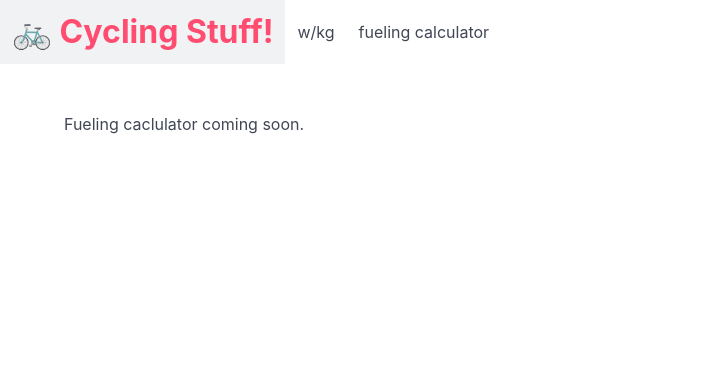
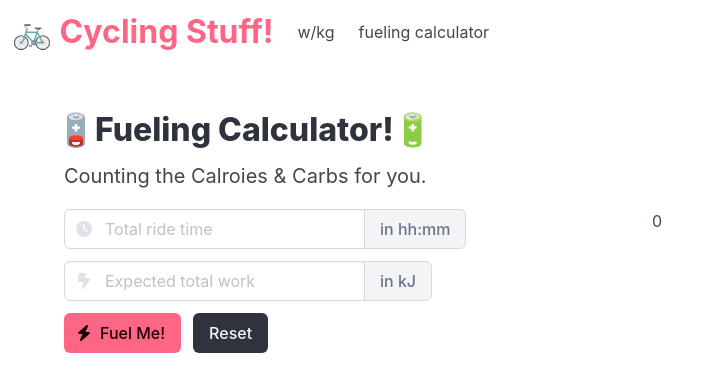
Before and after one commit to bradmontgomery/w-kg, a React (Vite) app: page /w-kg/fueling in a window 1280 px wide. Shown: the top 392 px of the page, without its empty margins (0-724 px from the left). Built offline with nearby package versions, Linux system fonts and the light colour scheme.

Commit message:
adding input & output scaffolding

```diff
--- a/src/FuelingCalculator.jsx
+++ b/src/FuelingCalculator.jsx
@@ -1,5 +1,6 @@
-import { useState } from 'react';
-
+import { useState } from "react";
+import { FontAwesomeIcon } from "@fortawesome/react-fontawesome";
+import { faClock, faBoltLightning, faBolt } from "@fortawesome/free-solid-svg-icons";
 /**
  * brand: Brand name,
  * name: product name,
@@ -8,17 +9,113 @@ import { useState } from 'react';
  * serving: Serving size (in grams)
  */
 const snacks = [
-    {brand: "Junkless ", name: "Chocolate Chip", carbs: 21, calories: 130, serving: 31},
-    {brand: "Cliff Bar", name: "White Chocolate Macadamia Nut", carbs: 42, calories: 260, serving: 68},
-    {brand: "SIS", name: "GO Isotonic Gel", carbs: 22, calories: 87, serving: 60},
-    {brand: "Larabar", name: "Lemon Bar", carbs: 24, calories: 200, serving: 45},
-]
+  { brand: "Junkless ", name: "Chocolate Chip", carbs: 21, calories: 130, serving: 31 },
+  { brand: "Cliff Bar", name: "White Chocolate Macadamia Nut", carbs: 42, calories: 260, serving: 68 },
+  { brand: "SIS", name: "GO Isotonic Gel", carbs: 22, calories: 87, serving: 60 },
+  { brand: "Larabar", name: "Lemon Bar", carbs: 24, calories: 200, serving: 45 },
+];
 
 function FuelingCalculator() {
+  const [totalCalories, setTotalCalories] = useState(0);
+  const [totalCarbs, setTotalCarbs] = useState(0);
+  const [time, setTime] = useState(0);
 
-    return (
-        <p>Fueling caclulator coming soon.</p>
-    )
+  function handleSubmit(event) {
+    event.preventDefault();
+    const formData = new FormData(event.target);
+
+    let minutes = parseInt(formData.get("ridetime").split(":")[0]) * 60;
+    minutes = minutes + parseInt(formData.get("ridetime").split(":")[1]);
+    setTime(minutes);
+
+    // assume kj == calorie
+    setTotalCalories(parseInt(formData.get("totalwork")));
+  }
+
+  function handleReset(event) {
+    event.preventDefault();
+    setTotalCalories(0);
+    setTotalCarbs(0);
+    setTime(0);
+  }
+
+  const outputTags =
+    totalCalories + totalCarbs > 0 ? (
+      <div className="field is-grouped is-grouped-multiline">
+        <div className="control">
+          <div className="tags has-addons is-large">
+            <span className="tag is-warning">{totalCalories}</span>
+            <span className="tag is-dark">calories</span>
+          </div>
+        </div>
+        <div className="control">
+          <div className="tags has-addons is-large">
+            <span className="tag is-info">{totalCarbs}</span>
+            <span className="tag is-dark">g</span>
+          </div>
+        </div>
+      </div>
+    ) : (
+      ""
+    );
+
+  return (
+    <>
+      <h1>
+        <span className="icon">🪫</span>
+        <span> Fueling Calculator! </span>
+        <span className="icon">🔋</span>
+      </h1>
+      <p className="subtitle">Counting the Calroies &amp; Carbs for you.</p>
+      <div className="columns">
+        <div class="column">
+          <form action="#" onSubmit={handleSubmit}>
+            <div className="field has-addons">
+              <div className="control has-icons-left">
+                <input className="input" type="text" name="ridetime" placeholder="Total ride time" />
+                <span className="icon is-small is-left">
+                  <FontAwesomeIcon icon={faClock} />
+                </span>
+              </div>
+              <div className="control">
+                <a className="button is-static">in hh:mm</a>
+              </div>
+            </div>
+            <div className="field has-addons">
+              <div className="control has-icons-left">
+                <input className="input" type="text" name="totalwork" placeholder="Expected total work" />
+                <span className="icon is-small is-left">
+                  <FontAwesomeIcon icon={faBoltLightning} />
+                </span>
+              </div>
+              <div className="control">
+                <a className="button is-static">in kJ</a>
+              </div>
+            </div>
+            <div className="field is-grouped">
+              <p className="control">
+                <button type="submit" className="button is-danger">
+                  <span className="icon">
+                    <FontAwesomeIcon icon={faBolt} />
+                  </span>
+                  <span>Fuel Me!</span>
+                </button>
+              </p>
+              <p className="control">
+                <button className="button is-dark" onClick={handleReset}>
+                  Reset
+                </button>
+              </p>
+            </div>
+          </form>
+        </div>
+        <div class="column">
+          {time && <h2>For {time} total minutes...</h2>}
+          {outputTags}
+        </div>
+      </div>
+    </>
+  );
 }
 
 export default FuelingCalculator;
```
